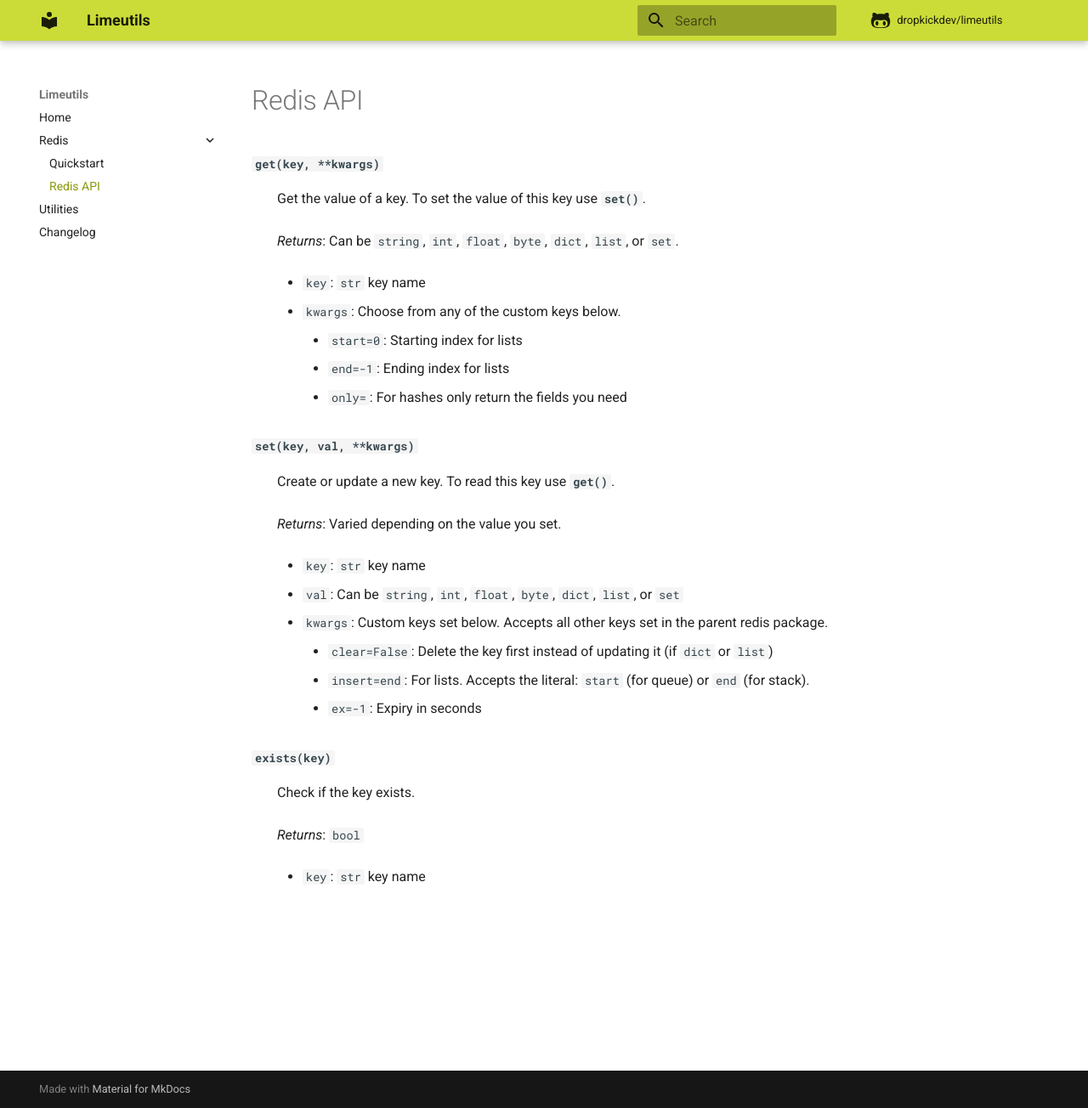
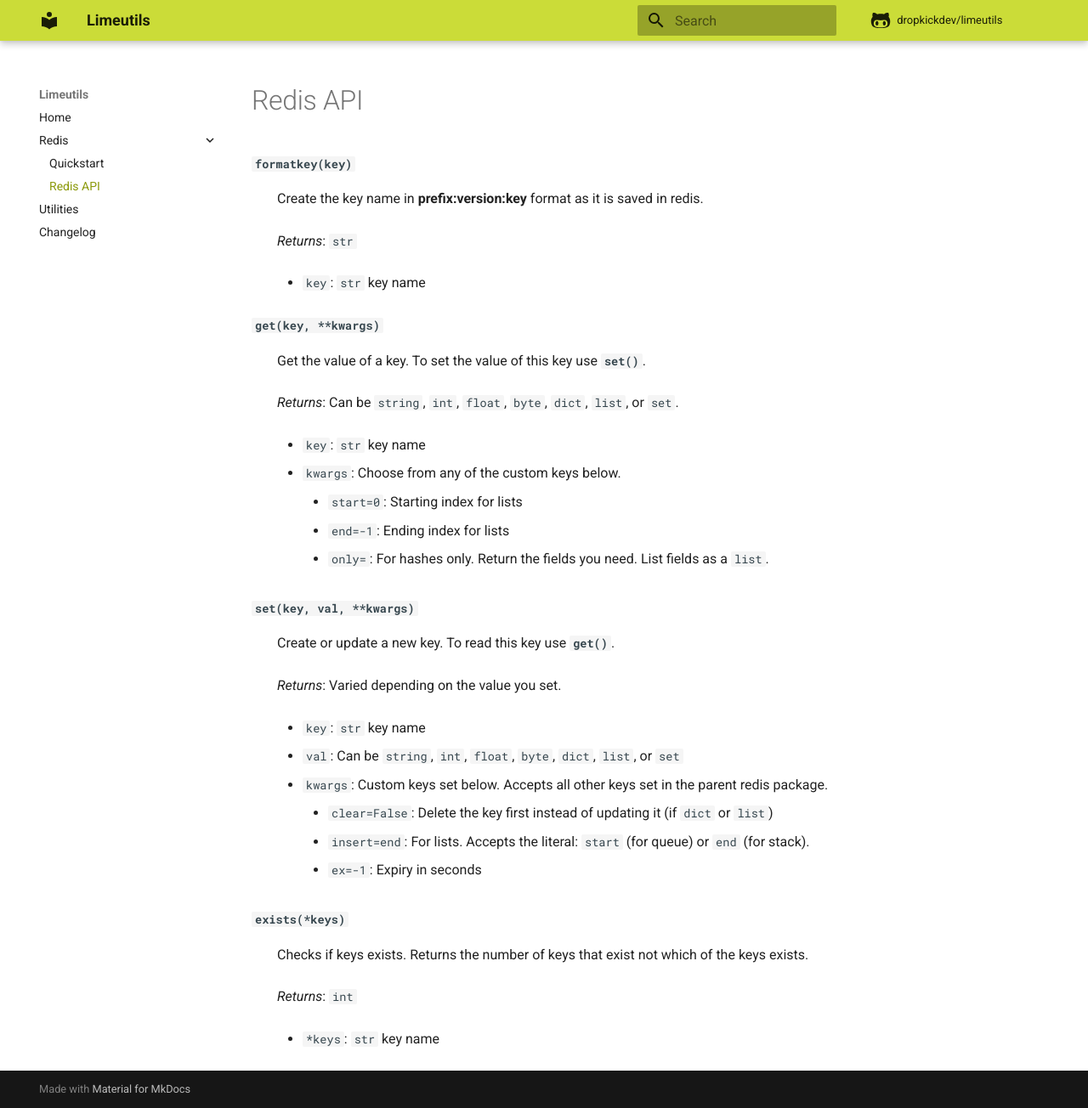
Before and after one commit to dropkickdev/limeutils, an MkDocs documentation site: the page built from docs/redis/api.md, in a window 1280 px wide and 1304 px high. Shown: the whole window at 85% size. Built offline with MkDocs 1.6.1 and Material for MkDocs 9.7.7, drawn with Linux system fonts in a browser that asks for light colours; comment, search, counter and statistics services are not loaded.

Commit message:
Update exists() to allow multiple keys

```diff
--- a/docs/redis/api.md
+++ b/docs/redis/api.md
@@ -1,5 +1,11 @@
 Redis API
 =========
+
+**`formatkey(key)`**
+: Create the key name in **prefix:version:key** format as it is  saved in redis.
+: *Returns*: `str`
+
+: - `key`: `str` key name
 
 **`get(key, **kwargs)`**
 : Get the value of a key. To set the value of this key use **`set()`**.
@@ -9,7 +15,7 @@
 - `kwargs`: Choose from any of the custom keys below.
     - `start=0`: Starting index for lists
     - `end=-1`: Ending index for lists
-    - `only=`: For hashes only return the fields you need
+    - `only=`: For hashes only. Return the fields you need. List fields as a `list`.
 
 **`set(key, val, **kwargs)`**
 : Create or update a new key. To read this key use **`get()`**.
@@ -22,7 +28,7 @@
     - `insert=end`: For lists. Accepts the literal: `start` (for queue) or `end` (for stack).
     - `ex=-1`: Expiry in seconds
 
-**`exists(key)`**
-: Check if the key exists.
-: *Returns*: `bool`
-: - `key`: `str` key name
+**`exists(*keys)`**
+: Checks if keys exists. Returns the number of keys that exist not which of the keys exists.
+: *Returns*: `int`
+: - `*keys`: `str` key name
```
Also changed, not shown: 1 other file.
